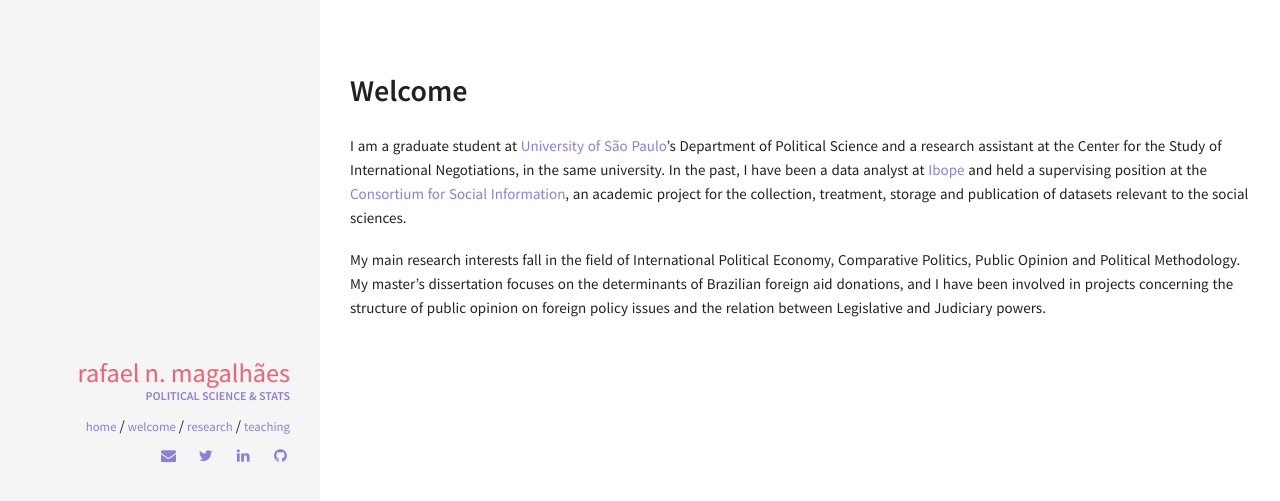
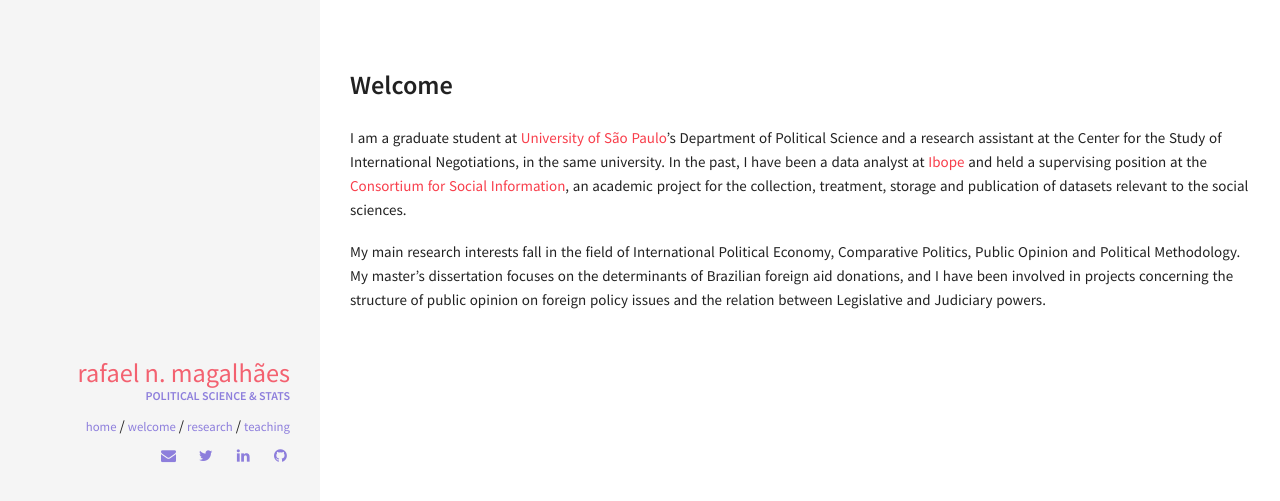
Before and after one commit to rnunesmagalhaes/rnunesmagalhaes.github.io, a Jekyll site: the page built from index.md, in a window 1280 px wide. Shown: the top 501 px of the page. Built offline with Jekyll 4.4.1, drawn with Linux system fonts in a browser that asks for light colours; our own code applies the rules of GitHub Pages for plain Markdown files.

Commit message:
componentes

```diff
--- a/_sass/components/_variables.scss
+++ b/_sass/components/_variables.scss
@@ -55,7 +55,7 @@ $text-color:       rgba(0, 0, 0, 0.87) !default;
 $background-color: #f5f5f5;
 
 $white:            #fff;
-$primary:          #8d7edc;
+$primary:          #f83e4b;
 $primary_ori:      #42b983;
 $secondary:        #8d7edc;
 $success:          #65e892;
--- a/index.md
+++ b/index.md
@@ -3,7 +3,7 @@ layout: default
 permalink: /
 ---
 
-# Welcome
+## Welcome
 
 I am a graduate student at [University of São Paulo](www.usp.br)’s Department of Political Science and a research assistant at the Center for the Study of International Negotiations, in the same university. In the past, I have been a data analyst at [Ibope](www.ibope.com.) and held a supervising position at the [Consortium for Social Information](http://www.nadd.prp.usp.br/cis/), an academic project for the collection, treatment, storage and publication of datasets relevant to the social sciences.
 
```
